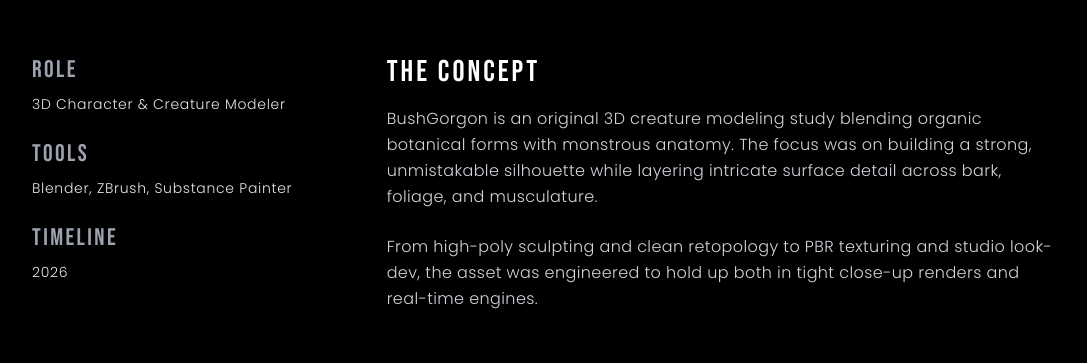
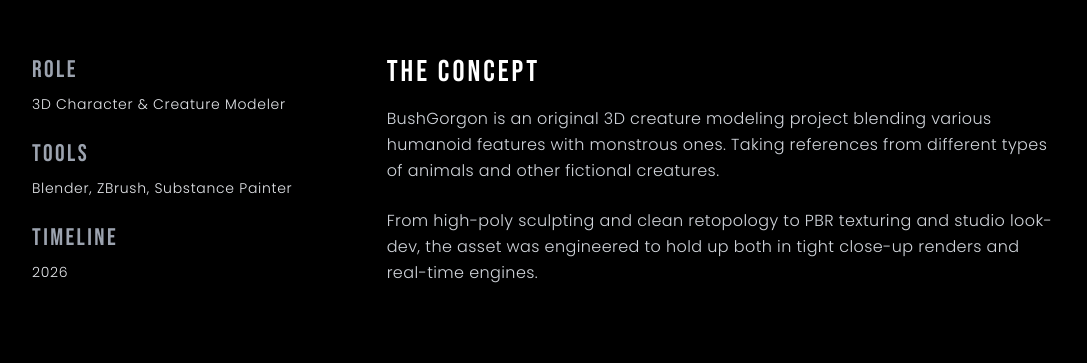
Before and after one commit to StuffbyNoel/Bushgorgon-Portfolio, a plain HTML site: page index.html in a window 1280 px wide. Shown: the part 968-1331 px from the top of the page, without its empty margins (96-1183 px from the left). Drawn offline with nearby package versions, Linux system fonts and the light colour scheme; some packages are replaced by stand-ins of ours; a script that the page names is missing.

Commit message:
Update index.html

```diff
--- a/index.html
+++ b/index.html
@@ -138,7 +138,7 @@
             <div class="col-span-1 md:col-span-2">
                 <h3 class="font-bebas text-3xl tracking-widest text-white mb-4">THE CONCEPT</h3>
                 <p class="text-gray-300 font-light tracking-wide leading-relaxed mb-6">
-                    BushGorgon is an original 3D creature modeling study blending organic botanical forms with monstrous anatomy. The focus was on building a strong, unmistakable silhouette while layering intricate surface detail across bark, foliage, and musculature.
+                    BushGorgon is an original 3D creature modeling project blending various humanoid features with monstrous ones. Taking references from different types of animals and other fictional creatures.
                 </p>
                 <p class="text-gray-300 font-light tracking-wide leading-relaxed">
                     From high-poly sculpting and clean retopology to PBR texturing and studio look-dev, the asset was engineered to hold up both in tight close-up renders and real-time engines.
```
